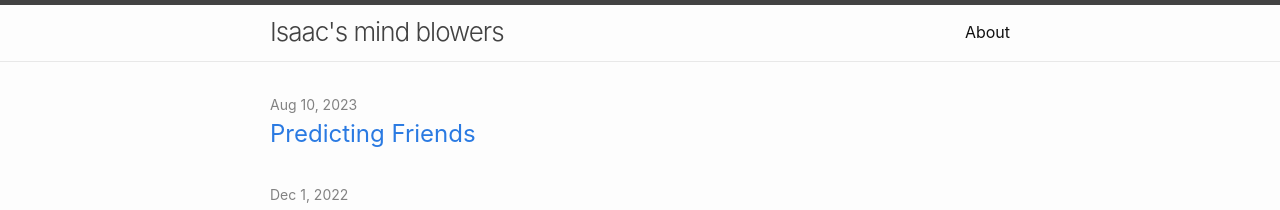
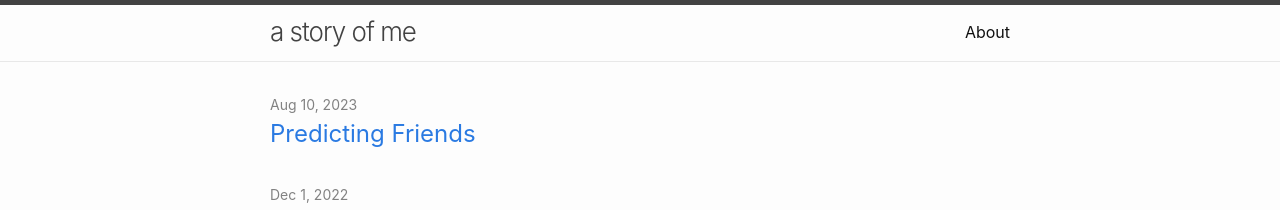
Before and after one commit to iDash3/idash3.github.io, a Jekyll site: the page built from index.md, in a window 1280 px wide. Shown: the top 210 px of the page. Built offline with Jekyll 4.4.1, drawn with Linux system fonts in a browser that asks for light colours.

Commit message:
Update _config.yml

```diff
--- a/_config.yml
+++ b/_config.yml
@@ -1,4 +1,4 @@
-title: Isaac's mind blowers
+title: a story of me
 author:
   name: iDash3
   email: me@isaacbs.com
```
